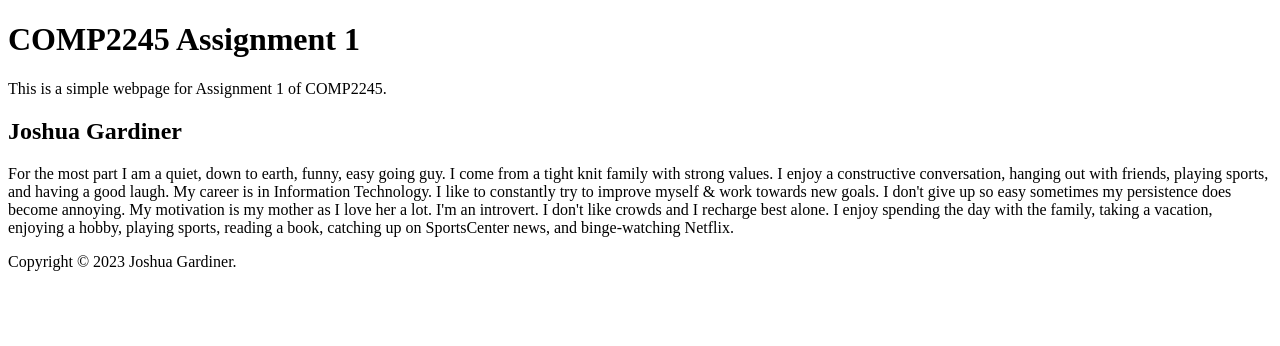
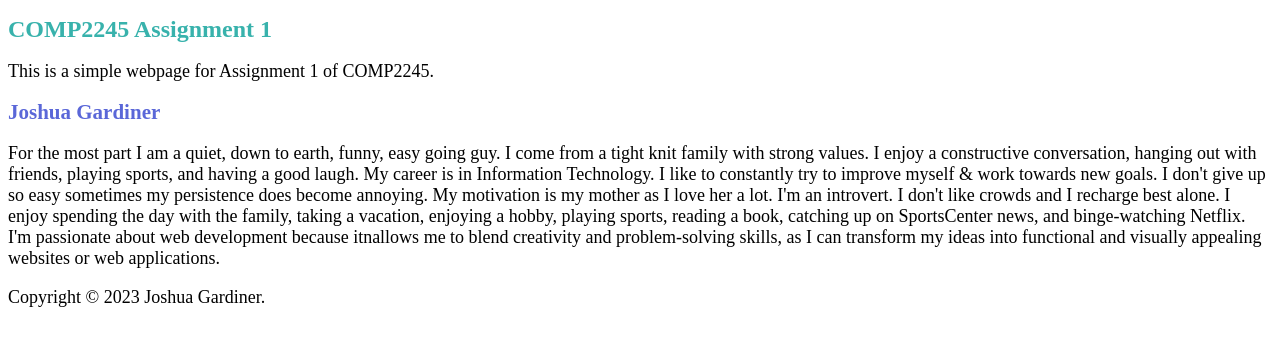
Before and after one commit to Island-Coder268/comp2245-assignment1, a plain HTML site: page index.html in a window 1280 px wide. Drawn offline with Linux system fonts and the light colour scheme.

Commit message:
Added styles and updated content in index.html

```diff
--- a/index.html
+++ b/index.html
@@ -1,6 +1,8 @@
 <!DOCTYPE html>
 <html lang="en">
   <head>
+    <link rel="stylesheet" href="styles.css" />
+
     <meta charset="UTF-8" />
     <meta name="viewport" content="width=device-width, initial-scale=1.0" />
     <title>COMP2245 Assignment 1</title>
@@ -22,7 +24,10 @@
         mother as I love her a lot. I'm an introvert. I don't like crowds and I
         recharge best alone. I enjoy spending the day with the family, taking a
         vacation, enjoying a hobby, playing sports, reading a book, catching up
-        on SportsCenter news, and binge-watching Netflix.
+        on SportsCenter news, and binge-watching Netflix. I'm passionate about
+        web development because itnallows me to blend creativity and
+        problem-solving skills, as I can transform my ideas into functional and
+        visually appealing websites or web applications.
       </p>
     </main>
     <footer>
--- /dev/null
+++ b/styles.css
@@ -0,0 +1,13 @@
+h1 {
+    font-size: 24px;
+    color: #38B2AC;
+}
+
+h2 {
+    font-size: 21px;
+    color: #5A67D8;
+}
+
+p {
+    font-size: 18px;
+}
```
